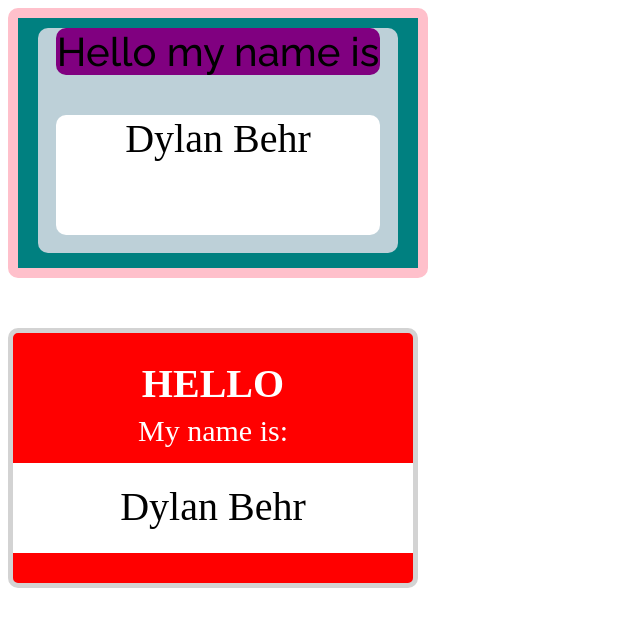
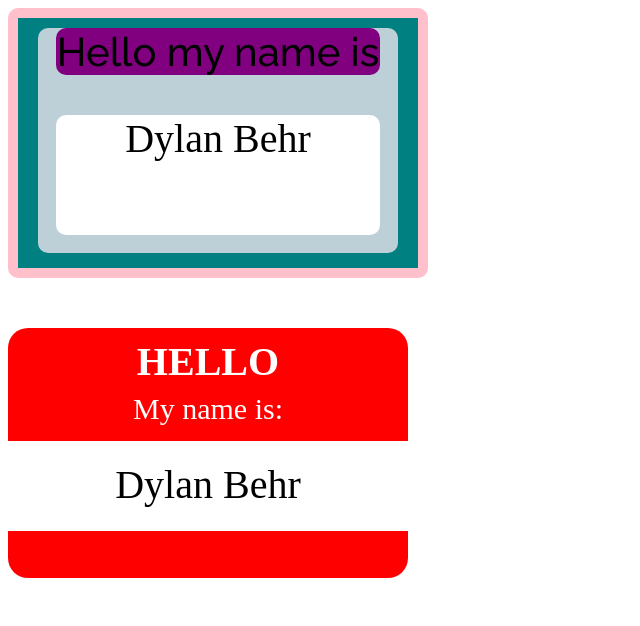
Before and after one commit to dylanibehr/LAB-02a-name-tag, a plain HTML site: page index.html in a window 1280 px wide. Shown: the whole page, without its empty margins (0-640 px from the left). Drawn offline with Linux system fonts and the light colour scheme.

Commit message:
updated second name tag

```diff
--- a/styles.css
+++ b/styles.css
@@ -59,9 +59,8 @@
     background-color: red;
     height: 250px;
     width: 400px;
-    border: 5px lightgray solid;
-    border-radius: 10px;
-
+    /* border: 5px lightgray solid; */
+    border-radius: 20px;
 
 }
 
@@ -70,6 +69,7 @@
     text-align: center;
     font-size: 40px;
     color: white;
+    padding-top: 10px;
 
 }
 
```
